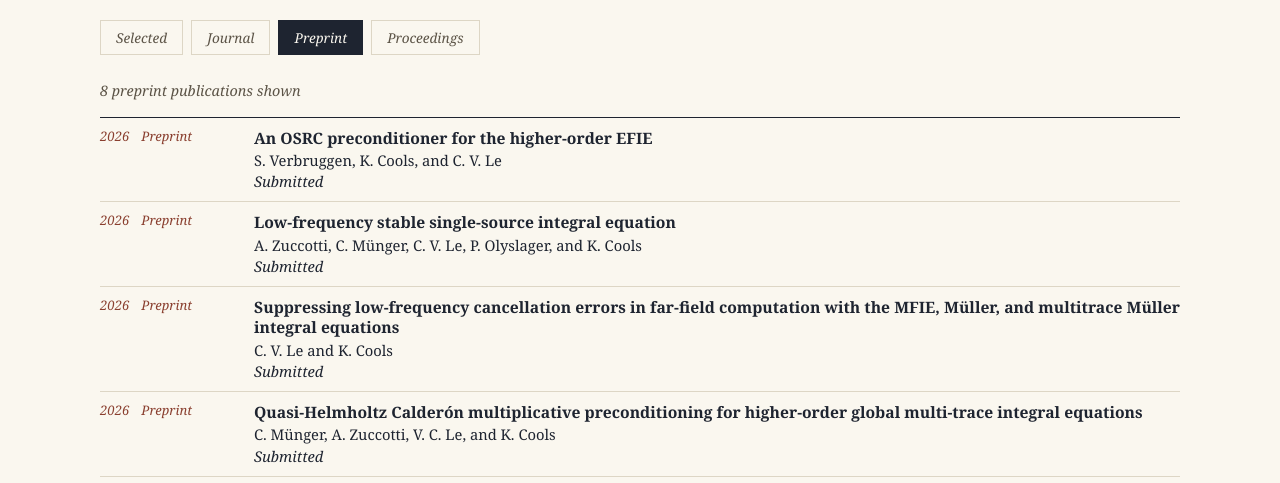
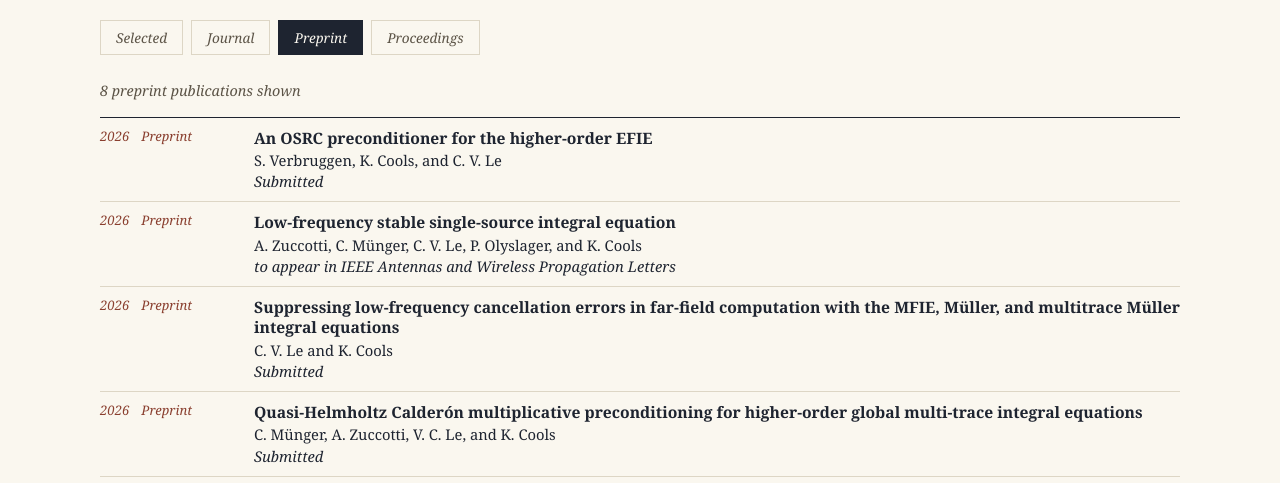
Before and after one commit to lvchien/lvchien.github.io, a plain HTML site: page publications.html in a window 1280 px wide. Both pictures are taken after a click on the button "Preprint". Shown: the part 249-732 px from the top of the page. Drawn offline with Linux system fonts and the light colour scheme.

Commit message:
update paper accepted

```diff
--- a/publications.html
+++ b/publications.html
@@ -31,7 +31,7 @@
         <p class="publication-summary" id="publication-summary"></p>
         <div class="publication-list" aria-live="polite">
           <article data-type="Preprint" data-selected="false"><div class="publication-meta"><span>2026</span><span>Preprint</span></div><div><h3>An OSRC preconditioner for the higher-order EFIE</h3><p>S. Verbruggen, K. Cools, and C. V. Le</p><p class="venue">Submitted</p></div></article>
-          <article data-type="Preprint" data-selected="false"><div class="publication-meta"><span>2026</span><span>Preprint</span></div><div><h3>Low-frequency stable single-source integral equation</h3><p>A. Zuccotti, C. Münger, C. V. Le, P. Olyslager, and K. Cools</p><p class="venue">Submitted</p></div></article>
+          <article data-type="Preprint" data-selected="false"><div class="publication-meta"><span>2026</span><span>Preprint</span></div><div><h3>Low-frequency stable single-source integral equation</h3><p>A. Zuccotti, C. Münger, C. V. Le, P. Olyslager, and K. Cools</p><p class="venue">to appear in IEEE Antennas and Wireless Propagation Letters</p></div></article>
           <article data-type="Preprint" data-selected="false"><div class="publication-meta"><span>2026</span><span>Preprint</span></div><div><h3><a href="https://doi.org/10.48550/arXiv.2608.08314" target="_blank" rel="noreferrer">Suppressing low-frequency cancellation errors in far-field computation with the MFIE, Müller, and multitrace Müller integral equations</a></h3><p>C. V. Le and K. Cools</p><p class="venue">Submitted</p></div></article>
           <article data-type="Preprint" data-selected="false"><div class="publication-meta"><span>2026</span><span>Preprint</span></div><div><h3><a href="https://doi.org/10.48550/arXiv.2609.17252" target="_blank" rel="noreferrer">Quasi-Helmholtz Calderón multiplicative preconditioning for higher-order global multi-trace integral equations</a></h3><p>C. Münger, A. Zuccotti, V. C. Le, and K. Cools</p><p class="venue">Submitted</p></div></article>
           <article data-type="Preprint" data-selected="false"><div class="publication-meta"><span>2026</span><span>Preprint</span></div><div><h3><a href="https://doi.org/10.48550/arXiv.2610.09765" target="_blank" rel="noreferrer">Operator preconditioning of the Costabel FEM–BEM coupling for the time-harmonic Maxwell transmission problem</a></h3><p>Q. H. Nguyen, V. C. Le, and K. Cools</p><p class="venue">Submitted</p></div></article>
```
